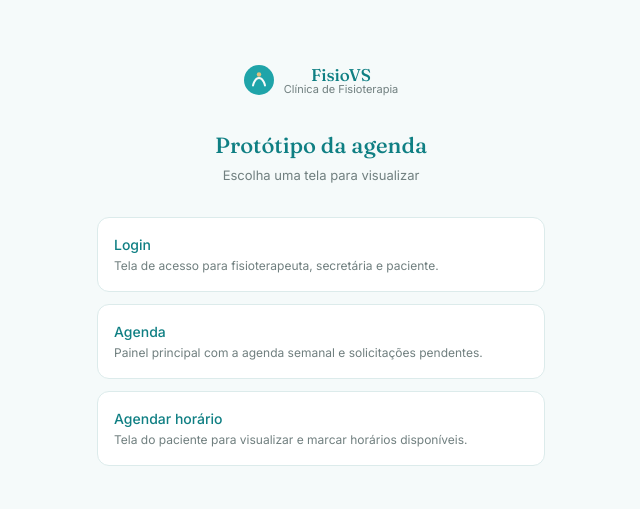
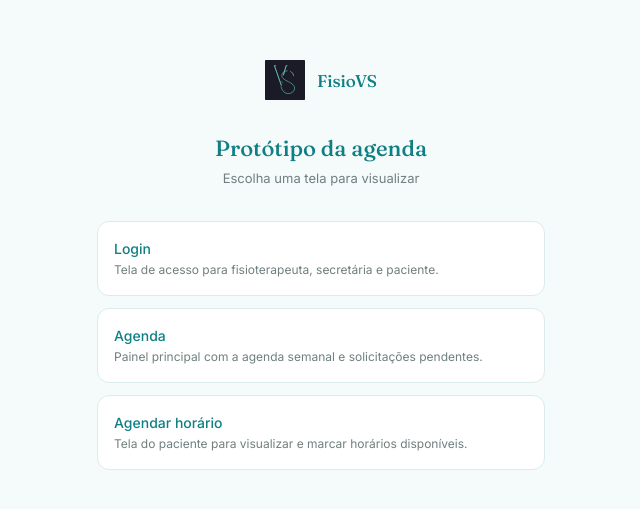
Before and after one commit to VitorScheffler/fisiovs-agenda, a Next.js app: page / in a window 1280 px wide. Shown: the part 135-644 px from the top of the page, without its empty margins (319-959 px from the left). Built offline with nearby package versions, Linux system fonts and the light colour scheme.

Commit message:
Correcoes Ortograficas

```diff
--- a/app/agendar/page.tsx
+++ b/app/agendar/page.tsx
@@ -7,6 +7,7 @@ export default function AgendarPage() {
   return (
     <div className="min-h-screen bg-[var(--color-paper)] flex justify-center px-4 py-6">
       <div className="w-full max-w-[420px]">
+        <Logo className="[&_p]:text-white [&_p:last-child]:text-[var(--color-pine-700)]" />
         <div className="flex items-center gap-3 mb-6">
           <button
             aria-label="Voltar"
@@ -20,7 +21,7 @@ export default function AgendarPage() {
             <p className="font-display text-[18px] font-medium text-[var(--color-pine-700)]">
               Agendar horário
             </p>
-            <p className="text-[12px] text-[var(--color-ink-soft)]">Dra. Vi Schmitz</p>
+            <p className="text-[12px] text-[var(--color-ink-soft)]">Vitoria Raiane Scheffler</p>
           </div>
         </div>
 
@@ -101,10 +102,6 @@ export default function AgendarPage() {
             <path d="M4.5 20c0-3.6 3.4-6 7.5-6s7.5 2.4 7.5 6" />
           </NavIcon>
         </div>
-
-        <div className="mt-6 flex items-center justify-center">
-          <Logo />
-        </div>
       </div>
     </div>
   );
--- a/app/login/page.tsx
+++ b/app/login/page.tsx
@@ -28,10 +28,10 @@ export default function LoginPage() {
 
           <div>
             <h2 className="font-display text-[34px] leading-tight font-medium max-w-sm">
-              Sua agenda de atendimentos, organizada do início ao fim.
+              Cuidando do seu corpo com excelência
             </h2>
             <p className="text-[14px] text-[var(--color-pine-100)] mt-4 max-w-sm">
-              Acompanhe horários, pacientes e solicitações da equipe em um só lugar.
+              Atendimento fisioterapêutico humanizado, focado na sua recuperação, funcionalidade e qualidade de vida.
             </p>
           </div>
 
@@ -96,7 +96,7 @@ export default function LoginPage() {
           <p className="text-center text-[13px] text-[var(--color-ink-soft)] mt-6">
             Ainda não tem conta?{" "}
             <a href="#" className="text-[var(--color-pine-600)] font-medium hover:underline">
-              Fale com a recepção
+              Criar conta
             </a>
           </p>
         </div>
--- a/components/Logo.tsx
+++ b/components/Logo.tsx
@@ -1,23 +1,43 @@
 export function Logo({ className = "" }: { className?: string }) {
   return (
-    <div className={`flex items-center gap-2.5 ${className}`}>
-      <svg width="30" height="30" viewBox="0 0 30 30" fill="none" aria-hidden="true">
-        <circle cx="15" cy="15" r="15" fill="var(--color-pine-600)" />
-        <path
-          d="M9 20.5C9 20.5 10.5 13 15 13C19.5 13 21 20.5 21 20.5"
-          stroke="var(--color-paper)"
-          strokeWidth="2"
-          strokeLinecap="round"
-          fill="none"
-        />
-        <circle cx="15" cy="9.5" r="2.2" fill="var(--color-terracotta-400)" />
+    <div className={`flex items-center gap-3 ${className}`}>
+      <svg
+        xmlns="http://www.w3.org/2000/svg"
+        viewBox="0 0 1000 1000"
+        width="40"
+        height="40"
+        className="flex-shrink-0"
+      >
+        <rect width="1000" height="1000" fill="#1a1b26" rx="20" />
+
+        {/* Grupo principal convertido para camelCase */}
+        <g fill="none" stroke="#7bf5e8" strokeWidth="12" strokeLinecap="butt" strokeLinejoin="round">
+            <path d="M 235 140 L 412 643" />
+            <path d="M 530 140 L 458 385" />
+            <path d="M 565 270 C 480 270, 420 320, 420 390 C 420 460, 500 500, 580 540 C 680 590, 740 640, 740 700 C 740 770, 680 840, 580 840 C 510 840, 430 790, 400 660" />
+            <path d="M 235 140 L 280 140" strokeWidth="8" />
+            <path d="M 530 140 L 560 140" strokeWidth="8" />
+            <path d="M 630 280 C 670 300, 710 340, 715 400" strokeWidth="14" />
+        </g>
+
+        {/* Máscara para o entrelaçamento */}
+        <path d="M 458 385 L 470 450" fill="none" stroke="#1a1b26" strokeWidth="16" />
+        <path d="M 412 643 L 430 630" fill="none" stroke="#1a1b26" strokeWidth="16" />
+
+        {/* Redesenho do V */}
+        <g fill="none" stroke="#7bf5e8" strokeWidth="12" strokeLinecap="butt" strokeLinejoin="round">
+            <path d="M 235 140 L 412 643" />
+            <path d="M 530 140 L 458 385" />
+            <path d="M 235 140 L 280 140" strokeWidth="8" />
+            <path d="M 530 140 L 560 140" strokeWidth="8" />
+        </g>
+
+        <path d="M 420 530 L 440 580" fill="none" stroke="#7bf5e8" strokeWidth="8" />
       </svg>
+
       <div className="leading-tight">
         <p className="font-display text-[17px] font-medium text-[var(--color-pine-700)]">
           FisioVS
-        </p>
-        <p className="text-[11px] text-[var(--color-ink-soft)] -mt-0.5">
-          Clínica de Fisioterapia
         </p>
       </div>
     </div>
```
